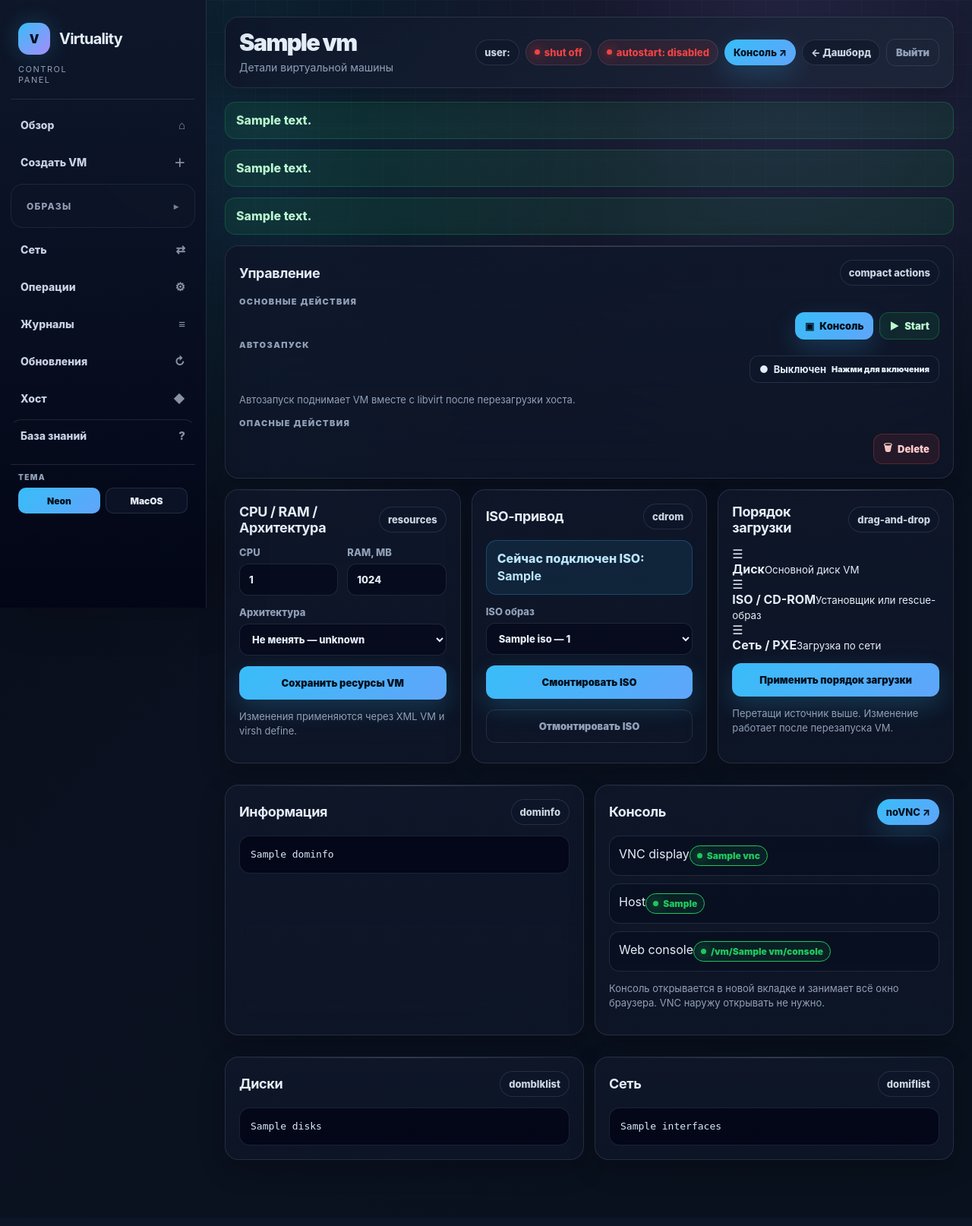
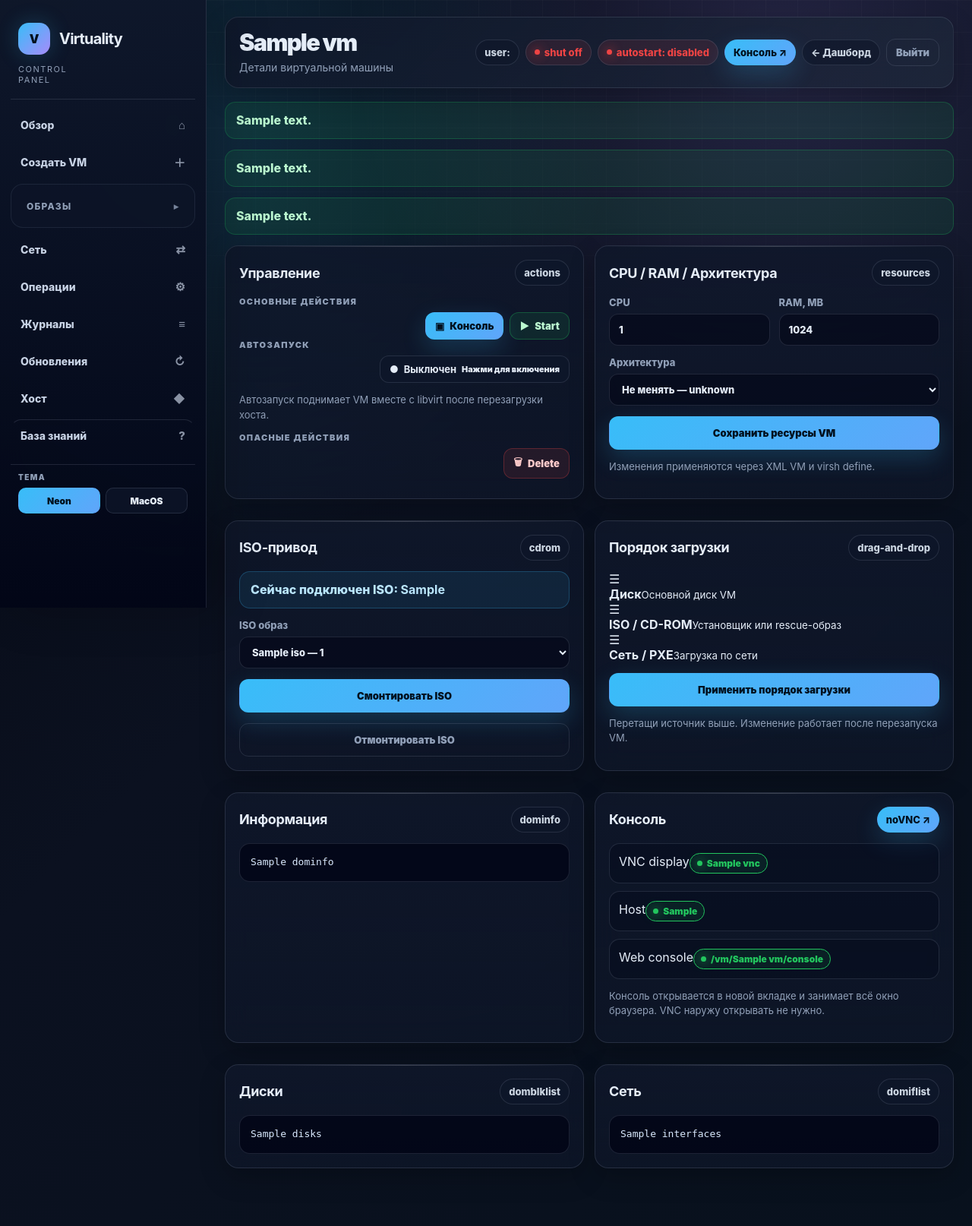
Before and after one commit to viktor138irk/virtuality, a FastAPI app: template web/templates/vm_detail.html in a window 1280 px wide. Shown: the whole page at 76% size. Before the commit the page ends 1547 px from the top, so only its background shows below. Run offline with FastAPI, Linux system fonts and the light colour scheme; the template is opened without the code that fills it: most values are stand-ins (such as "Sample title", 1, 10 or a date in 2020).

Commit message:
Блок управления VM был перенесён рядом с ресурсами

```diff
--- a/web/templates/vm_detail.html
+++ b/web/templates/vm_detail.html
@@ -37,12 +37,13 @@
       {% if boot_message %}<div class="alert success">{{ boot_message }}</div>{% endif %}
       {% if boot_error %}<div class="alert danger">{{ boot_error }}</div>{% endif %}
 
-      <section class="card">
+      <section class="grid two vm-main-control-grid">
+        <article class="card">
           <div class="card-head">
             <h2>Управление</h2>
-          <span class="pill">compact actions</span>
+            <span class="pill">actions</span>
           </div>
-        <div class="vm-control-panel">
+          <div class="vm-control-panel compact-control-panel">
             <div>
               <div class="label">Основные действия</div>
               <div class="vm-actions compact-actions big-actions">
@@ -84,9 +85,8 @@
               </div>
             </div>
           </div>
-      </section>
+        </article>
 
-      <section class="grid three vm-resource-boot-iso-grid">
         <article class="card">
           <div class="card-head">
             <h2>CPU / RAM / Архитектура</h2>
@@ -119,7 +119,9 @@
             <p class="muted small-note">Изменения применяются через XML VM и virsh define.</p>
           {% endif %}
         </article>
+      </section>
 
+      <section class="grid two vm-boot-iso-grid">
         <article class="card">
           <div class="card-head">
             <h2>ISO-привод</h2>
```
Lines whose indentation alone changed are shown as unchanged.
